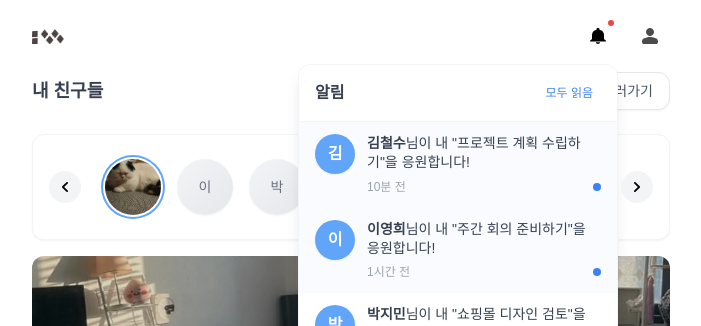
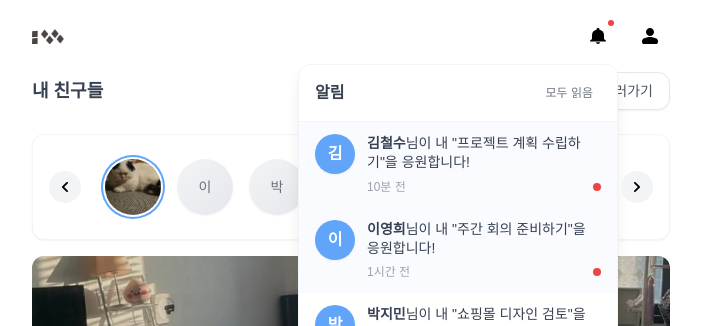
Before and after one commit to kimtaejin3/shared-todo, a Next.js app: page / in a window 1280 px wide. Both pictures are taken after a click on the button 887 px from the left and 36 px from the top of the page. Shown: the top 326 px of the page, without its empty margins (289-990 px from the left). Built offline with nearby package versions, Linux system fonts and the light colour scheme.

Commit message:
fix: notification style

```diff
--- a/src/components/Header.tsx
+++ b/src/components/Header.tsx
@@ -133,7 +133,7 @@ export default function Header() {
                 {unreadCount > 0 && (
                   <button
                     onClick={markAllAsRead}
-                    className="text-xs text-blue-500 hover:text-blue-700 font-medium transition-colors duration-200 px-2 py-1 rounded-lg hover:bg-blue-50"
+                    className="text-xs text-gray-500 hover:text-gray-700 font-medium transition-colors duration-200 px-2 py-1 rounded-lg hover:bg-blue-50"
                   >
                     모두 읽음
                   </button>
@@ -175,7 +175,7 @@ export default function Header() {
                                 {notification.time}
                               </p>
                               {!notification.read && (
-                                <span className="w-2 h-2 rounded-full bg-blue-500"></span>
+                                <span className="w-2 h-2 rounded-full bg-red-500"></span>
                               )}
                             </div>
                           </div>
@@ -207,13 +207,7 @@ export default function Header() {
         </div>
         <Link href="/profile">
           <button className="w-10 h-10 rounded-full flex items-center justify-center hover:bg-gray-100 transition-colors duration-200">
-            <Image
-              src={UserSvgSrc}
-              alt="User"
-              width={16}
-              height={16}
-              className="opacity-70"
-            />
+            <Image src={UserSvgSrc} alt="User" width={16} height={16} />
           </button>
         </Link>
       </div>
```
